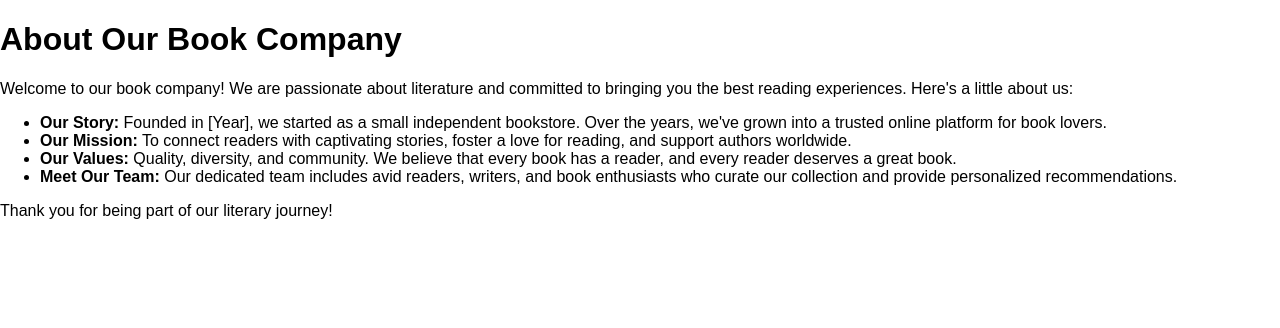
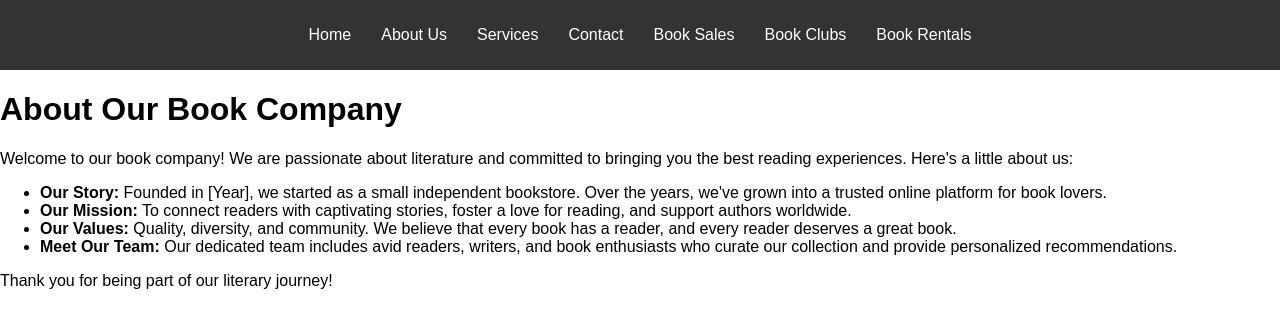
Before and after one commit to Booklegit/Website-Official, a plain HTML site: page about.html in a window 1280 px wide. Drawn offline with Linux system fonts and the light colour scheme.

Commit message:
Update about.html

```diff
--- a/about.html
+++ b/about.html
@@ -7,6 +7,20 @@
     <link rel="stylesheet" href="style.css">
 </head>
 <body>
+    <!-- Navigation Bar -->
+    <header>
+        <nav>
+            <ul>
+                <li><a href="index.html">Home</a></li>
+                <li><a href="about.html">About Us</a></li>
+                <li><a href="#services">Services</a></li>
+                <li><a href="#contact">Contact</a></li>
+                <li><a href="sales.html">Book Sales</a></li>
+                <li><a href="clubs.html">Book Clubs</a></li>
+                <li><a href="rentals.html">Book Rentals</a></li>
+            </ul>
+        </nav>
+    </header>
     <div class="container">
         <h1>About Our Book Company</h1>
         <p>Welcome to our book company! We are passionate about literature and committed to bringing you the best reading experiences. Here's a little about us:</p>
```
